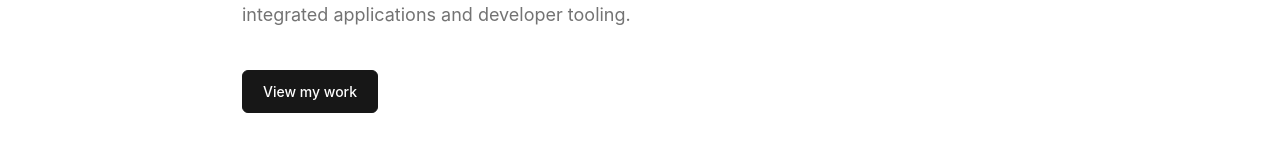
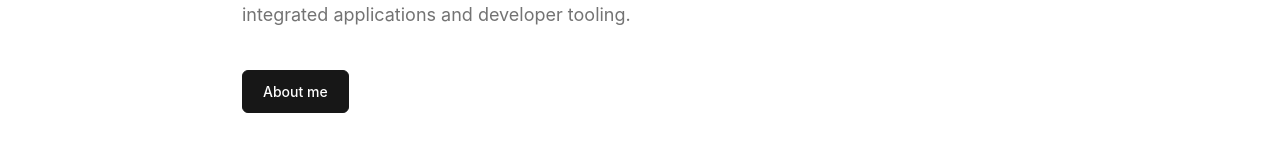
Before and after one commit to shimar007/portfolio, a Next.js app: page / in a window 1280 px wide. Shown: the part 403-566 px from the top of the page. Built offline with nearby package versions, Linux system fonts and the light colour scheme.

Commit message:
change link to about us

```diff
--- a/components/Hero.tsx
+++ b/components/Hero.tsx
@@ -21,11 +21,11 @@ export default function Hero() {
       </p>
       <div className="flex gap-4 flex-wrap">
         <Link
-          href="#projects"
+          href="#about"
           className="btn btn-solid focus:outline-none focus:ring-2 focus:ring-offset-2 focus:ring-neutral-900 dark:focus:ring-offset-neutral-950"
           aria-label="View my work and projects"
         >
-          View my work
+          About me
         </Link>
         {/* <Link
           href="#contact"
```
